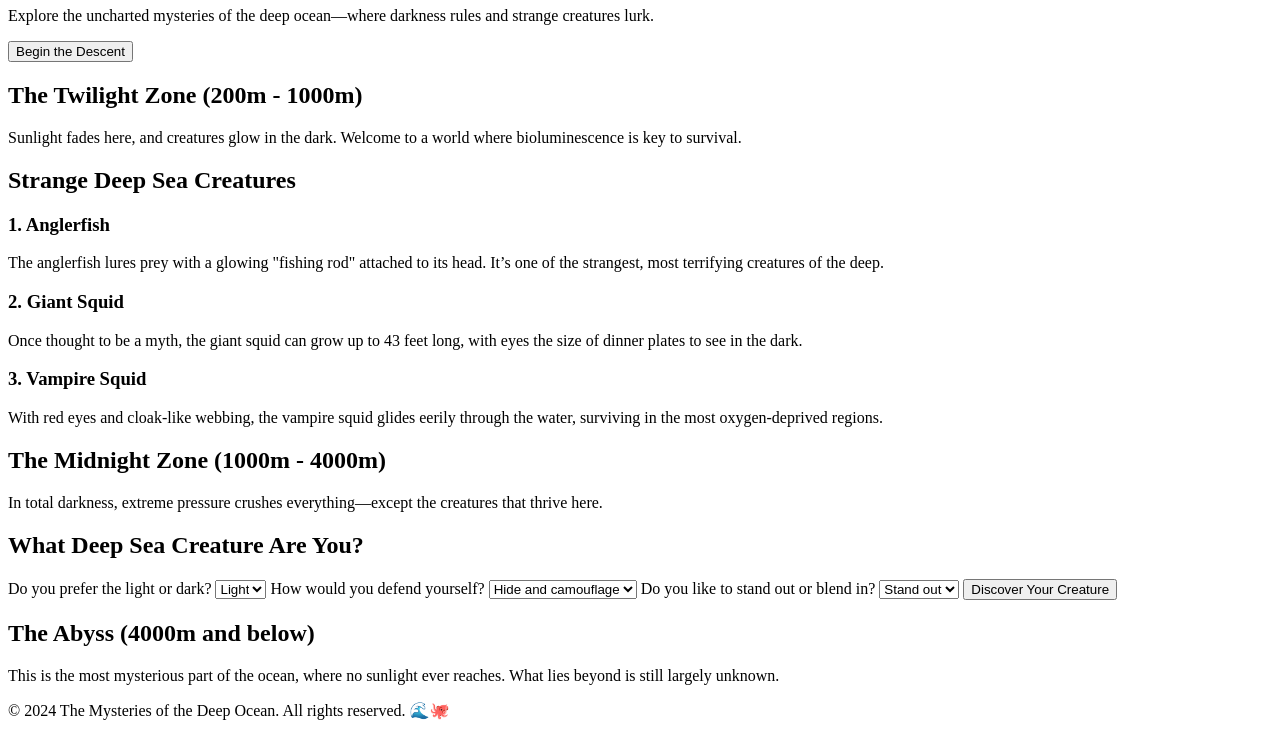
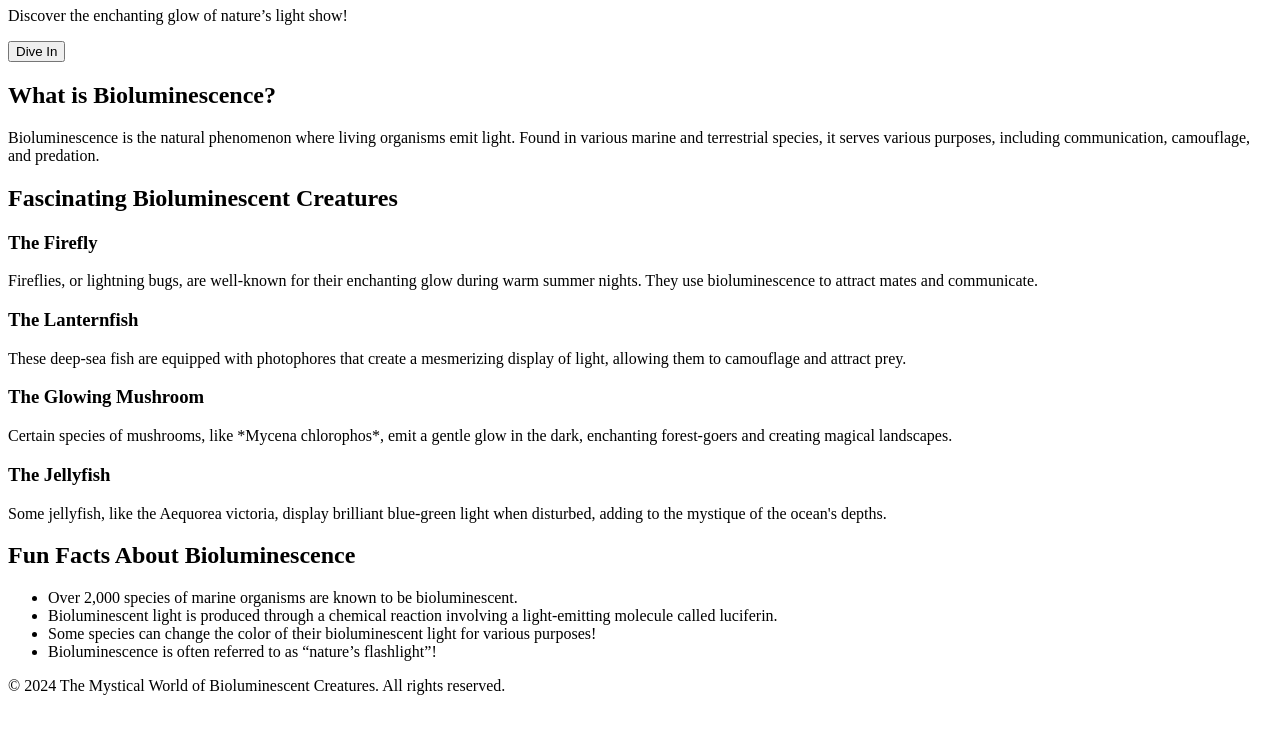
Before and after one commit to brandonsamita/static-website-bs, a plain HTML site: page index.html in a window 1280 px wide. Shown: the part 73-809 px from the top of the page. Drawn offline with Linux system fonts and the light colour scheme.

Commit message:
Update index.html

```diff
--- a/index.html
+++ b/index.html
@@ -4,94 +4,60 @@
     <meta charset="UTF-8">
     <meta name="viewport" content="width=device-width, initial-scale=1.0">
     <meta http-equiv="X-UA-Compatible" content="ie=edge">
-    <title>The Mysteries of the Deep Ocean</title>
-    <link href="https://fonts.googleapis.com/css2?family=Righteous&family=Roboto:wght@400;700&display=swap" rel="stylesheet">
-    <link rel="stylesheet" href="style.css">
+    <title>The Mystical World of Bioluminescent Creatures</title>
+    <link href="https://fonts.googleapis.com/css2?family=Roboto:wght@400;700&display=swap" rel="stylesheet">
+    <link rel="stylesheet" href="style.css"> <!-- Ensure this line is correct -->
 </head>
 <body>
 
-    <!-- Header Section: Ocean Exploration -->
+    <!-- Header Section -->
     <header>
-        <h1>Dive into the Depths</h1>
-        <p>Explore the uncharted mysteries of the deep ocean—where darkness rules and strange creatures lurk.</p>
-        <button class="header-btn">Begin the Descent</button>
+        <h1>The Mystical World of Bioluminescent Creatures</h1>
+        <p>Discover the enchanting glow of nature’s light show!</p>
+        <button class="header-btn">Dive In</button>
     </header>
 
-    <!-- Parallax Section: The Twilight Zone -->
-    <section class="parallax-section twilight">
-        <div class="parallax-content">
-            <h2>The Twilight Zone (200m - 1000m)</h2>
-            <p>Sunlight fades here, and creatures glow in the dark. Welcome to a world where bioluminescence is key to survival.</p>
+    <!-- Intro Section -->
+    <section class="intro">
+        <h2>What is Bioluminescence?</h2>
+        <p>Bioluminescence is the natural phenomenon where living organisms emit light. Found in various marine and terrestrial species, it serves various purposes, including communication, camouflage, and predation.</p>
+    </section>
+
+    <!-- Bioluminescent Creatures Section -->
+    <section class="creatures">
+        <h2>Fascinating Bioluminescent Creatures</h2>
+        <div class="creature-card">
+            <h3>The Firefly</h3>
+            <p>Fireflies, or lightning bugs, are well-known for their enchanting glow during warm summer nights. They use bioluminescence to attract mates and communicate.</p>
+        </div>
+        <div class="creature-card">
+            <h3>The Lanternfish</h3>
+            <p>These deep-sea fish are equipped with photophores that create a mesmerizing display of light, allowing them to camouflage and attract prey.</p>
+        </div>
+        <div class="creature-card">
+            <h3>The Glowing Mushroom</h3>
+            <p>Certain species of mushrooms, like *Mycena chlorophos*, emit a gentle glow in the dark, enchanting forest-goers and creating magical landscapes.</p>
+        </div>
+        <div class="creature-card">
+            <h3>The Jellyfish</h3>
+            <p>Some jellyfish, like the Aequorea victoria, display brilliant blue-green light when disturbed, adding to the mystique of the ocean's depths.</p>
         </div>
     </section>
 
-    <!-- Info Section: Deep Sea Creatures -->
-    <section class="info-section">
-        <div class="info-content">
-            <h2>Strange Deep Sea Creatures</h2>
-            <div class="creature-cards">
-                <div class="creature-card">
-                    <h3>1. Anglerfish</h3>
-                    <p>The anglerfish lures prey with a glowing "fishing rod" attached to its head. It’s one of the strangest, most terrifying creatures of the deep.</p>
-                </div>
-                <div class="creature-card">
-                    <h3>2. Giant Squid</h3>
-                    <p>Once thought to be a myth, the giant squid can grow up to 43 feet long, with eyes the size of dinner plates to see in the dark.</p>
-                </div>
-                <div class="creature-card">
-                    <h3>3. Vampire Squid</h3>
-                    <p>With red eyes and cloak-like webbing, the vampire squid glides eerily through the water, surviving in the most oxygen-deprived regions.</p>
-                </div>
-            </div>
-        </div>
+    <!-- Fun Facts Section -->
+    <section class="fun-facts">
+        <h2>Fun Facts About Bioluminescence</h2>
+        <ul>
+            <li>Over 2,000 species of marine organisms are known to be bioluminescent.</li>
+            <li>Bioluminescent light is produced through a chemical reaction involving a light-emitting molecule called luciferin.</li>
+            <li>Some species can change the color of their bioluminescent light for various purposes!</li>
+            <li>Bioluminescence is often referred to as “nature’s flashlight”!</li>
+        </ul>
     </section>
 
-    <!-- Parallax Section: The Midnight Zone -->
-    <section class="parallax-section midnight">
-        <div class="parallax-content">
-            <h2>The Midnight Zone (1000m - 4000m)</h2>
-            <p>In total darkness, extreme pressure crushes everything—except the creatures that thrive here.</p>
-        </div>
-    </section>
-
-    <!-- Interactive Section: Deep Sea Quiz -->
-    <section class="quiz-section">
-        <h2>What Deep Sea Creature Are You?</h2>
-        <form class="quiz-form">
-            <label for="question1">Do you prefer the light or dark?</label>
-            <select id="question1">
-                <option value="light">Light</option>
-                <option value="dark">Dark</option>
-            </select>
-
-            <label for="question2">How would you defend yourself?</label>
-            <select id="question2">
-                <option value="hide">Hide and camouflage</option>
-                <option value="attack">Attack first</option>
-                <option value="run">Run away fast</option>
-            </select>
-
-            <label for="question3">Do you like to stand out or blend in?</label>
-            <select id="question3">
-                <option value="stand_out">Stand out</option>
-                <option value="blend_in">Blend in</option>
-            </select>
-
-            <button type="submit">Discover Your Creature</button>
-        </form>
-    </section>
-
-    <!-- Parallax Section: The Abyss -->
-    <section class="parallax-section abyss">
-        <div class="parallax-content">
-            <h2>The Abyss (4000m and below)</h2>
-            <p>This is the most mysterious part of the ocean, where no sunlight ever reaches. What lies beyond is still largely unknown.</p>
-        </div>
-    </section>
-
-    <!-- Footer Section -->
+    <!-- Footer -->
     <footer>
-        <p>© 2024 The Mysteries of the Deep Ocean. All rights reserved. 🌊🐙</p>
+        <p>© 2024 The Mystical World of Bioluminescent Creatures. All rights reserved.</p>
     </footer>
 
 </body>
```
